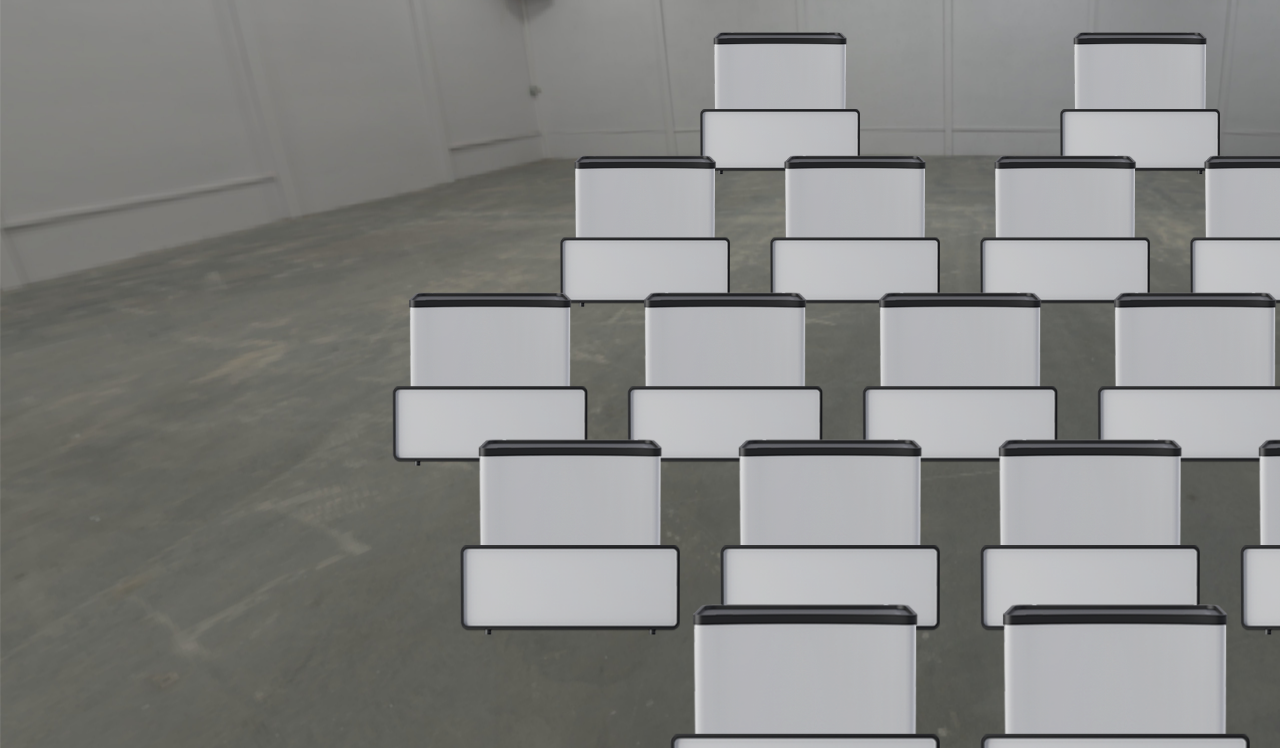
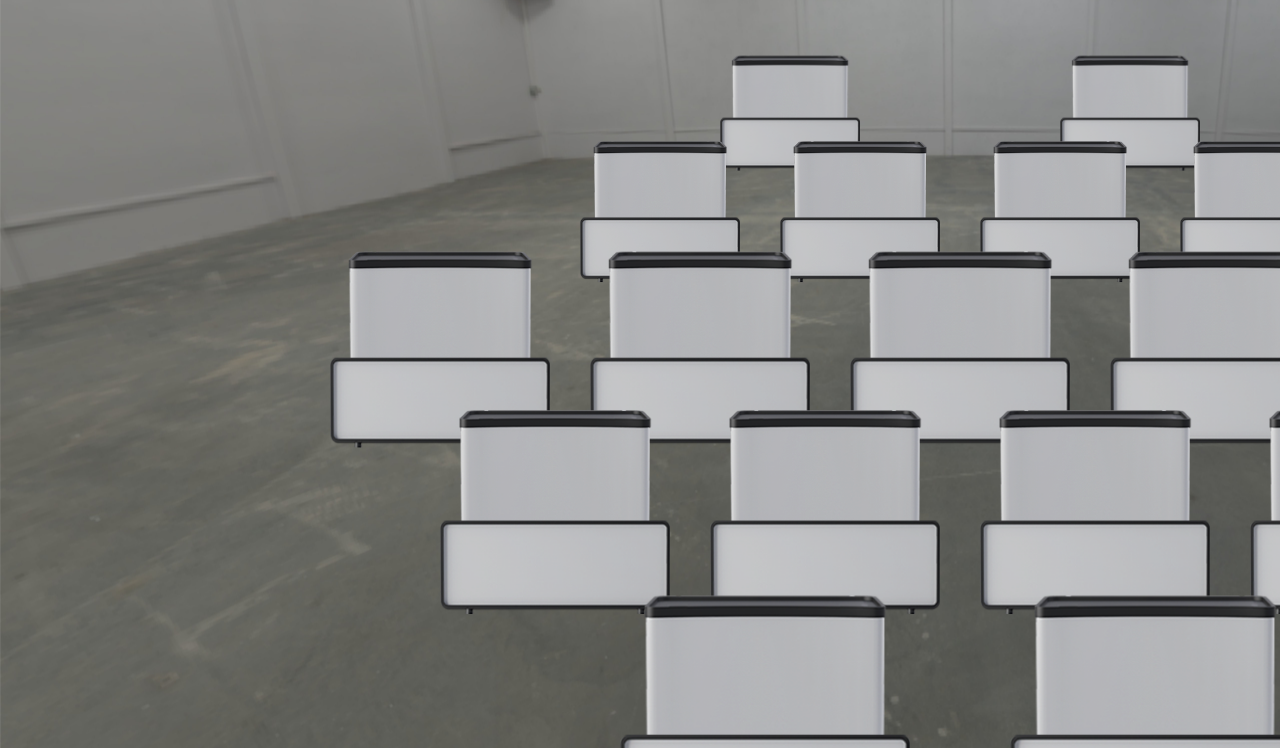
Before and after one commit to smileeeey/GICS-webpage, a plain HTML site: page exhibition/index_pc.html in a window 1280 px wide. Shown: the part 204-952 px from the top of the page. Drawn offline with Linux system fonts and the light colour scheme; a web font is replaced by a local one.

Commit message:
exhibition index rank 오류 수정

```diff
--- a/css/exhibition.css
+++ b/css/exhibition.css
@@ -54,46 +54,48 @@
     z-index: 4;
 }
 .sdp img{
-    width: 270px;
+    width: 290px;
+    margin-inline: 50px;
 }
 
-.sd {
-    top: 63%;
+.sd_1 {
+    top: 60.5%;
     left: 50%;
     grid-template-columns: repeat(4,1fr);
     z-index: 3;
 }
-.sd img{
+.sd_1 img{
+    width: 230px;
+}
+
+.sd_2 {
+    top: 44%;
+    left: 50%;
+    grid-template-columns: repeat(5,1fr);
+    z-index: 2;
+}
+.sd_2 img{
     width: 220px;
 }
 
 .d {
-    top: 47%;
-    left: 50%;
-    grid-template-columns: repeat(5,1fr);
-    z-index: 2;
-}
-.d img{
-    width: 195px;
-}
-
-.g {
-    top: 32%;
+    top: 30%;
     left: 50%;
     grid-template-columns: repeat(4,1fr);
     z-index: 1;
 }
-.g img{
-    width: 170px;
+.d img{
+    width: 160px;
 }
 
-.s {
-    top: 19%;
+.p {
+    top: 20%;
     left: 50%;
     grid-template-columns: repeat(2,1fr);
     z-index: 0;
 }
-.s img{
-    width: 160px;
+.p img{
+    width: 140px;
+    height: 115px;
     margin-inline: 100px;
 }
--- a/exhibition/index_pc.html
+++ b/exhibition/index_pc.html
@@ -46,7 +46,14 @@
         <li class="item"><a href="../ebooth/sdp_pc.html"><img src="../data/img/exhibition/booth.png" alt="az"></a></li>
         <li class="item"><a href="../ebooth/sdp_pc.html"><img src="../data/img/exhibition/booth.png" alt="az"></a></li>
       </ul>
-      <ul class="company sd">
+      <ul class="company sd_1">
+        <li class="item"><a href="../ebooth/sd_pc.html"><img src="../data/img/exhibition/booth.png" alt="az"></a></li>
+        <li class="item"><a href="../ebooth/sd_pc.html"><img src="../data/img/exhibition/booth.png" alt="az"></a></li>
+        <li class="item"><a href="../ebooth/sd_pc.html"><img src="../data/img/exhibition/booth.png" alt="az"></a></li>
+        <li class="item"><a href="../ebooth/sd_pc.html"><img src="../data/img/exhibition/booth.png" alt="az"></a></li>
+      </ul>
+      <ul class="company sd_2">
+        <li class="item"><a href="../ebooth/sd_pc.html"><img src="../data/img/exhibition/booth.png" alt="az"></a></li>
         <li class="item"><a href="../ebooth/sd_pc.html"><img src="../data/img/exhibition/booth.png" alt="az"></a></li>
         <li class="item"><a href="../ebooth/sd_pc.html"><img src="../data/img/exhibition/booth.png" alt="az"></a></li>
         <li class="item"><a href="../ebooth/sd_pc.html"><img src="../data/img/exhibition/booth.png" alt="az"></a></li>
@@ -57,17 +64,10 @@
         <li class="item"><a href="../ebooth/d_pc.html"><img src="../data/img/exhibition/booth.png" alt="az"></a></li>
         <li class="item"><a href="../ebooth/d_pc.html"><img src="../data/img/exhibition/booth.png" alt="az"></a></li>
         <li class="item"><a href="../ebooth/d_pc.html"><img src="../data/img/exhibition/booth.png" alt="az"></a></li>
-        <li class="item"><a href="../ebooth/d_pc.html"><img src="../data/img/exhibition/booth.png" alt="az"></a></li>
       </ul>
-      <ul class="company g">
-        <li class="item"><a href="#"><img src="../data/img/exhibition/booth.png" alt="az"></a></li>
-        <li class="item"><a href="#"><img src="../data/img/exhibition/booth.png" alt="az"></a></li>
-        <li class="item"><a href="#"><img src="../data/img/exhibition/booth.png" alt="az"></a></li>
-        <li class="item"><a href="#"><img src="../data/img/exhibition/booth.png" alt="az"></a></li>
-      </ul>
-      <ul class="company s">
-        <li class="item"><a href="#"><img src="../data/img/exhibition/booth.png" alt="az"></a></li>
-        <li class="item"><a href="#"><img src="../data/img/exhibition/booth.png" alt="az"></a></li>
+      <ul class="company p">
+        <li class="item"><a href="../ebooth/p_pc.html"><img src="../data/img/exhibition/booth.png" alt="az"></a></li>
+        <li class="item"><a href="../ebooth/p_pc.html"><img src="../data/img/exhibition/booth.png" alt="az"></a></li>
       </ul>
     </div>
   </div>
```
